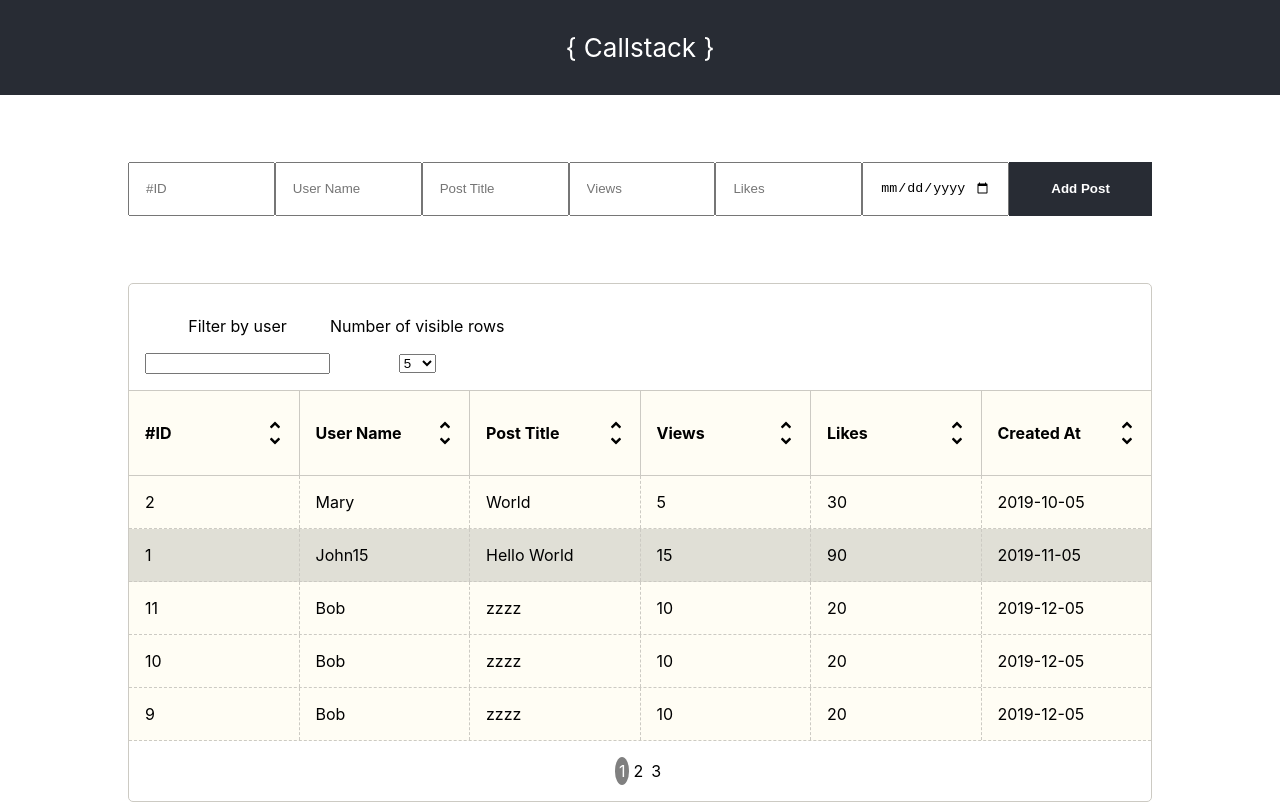
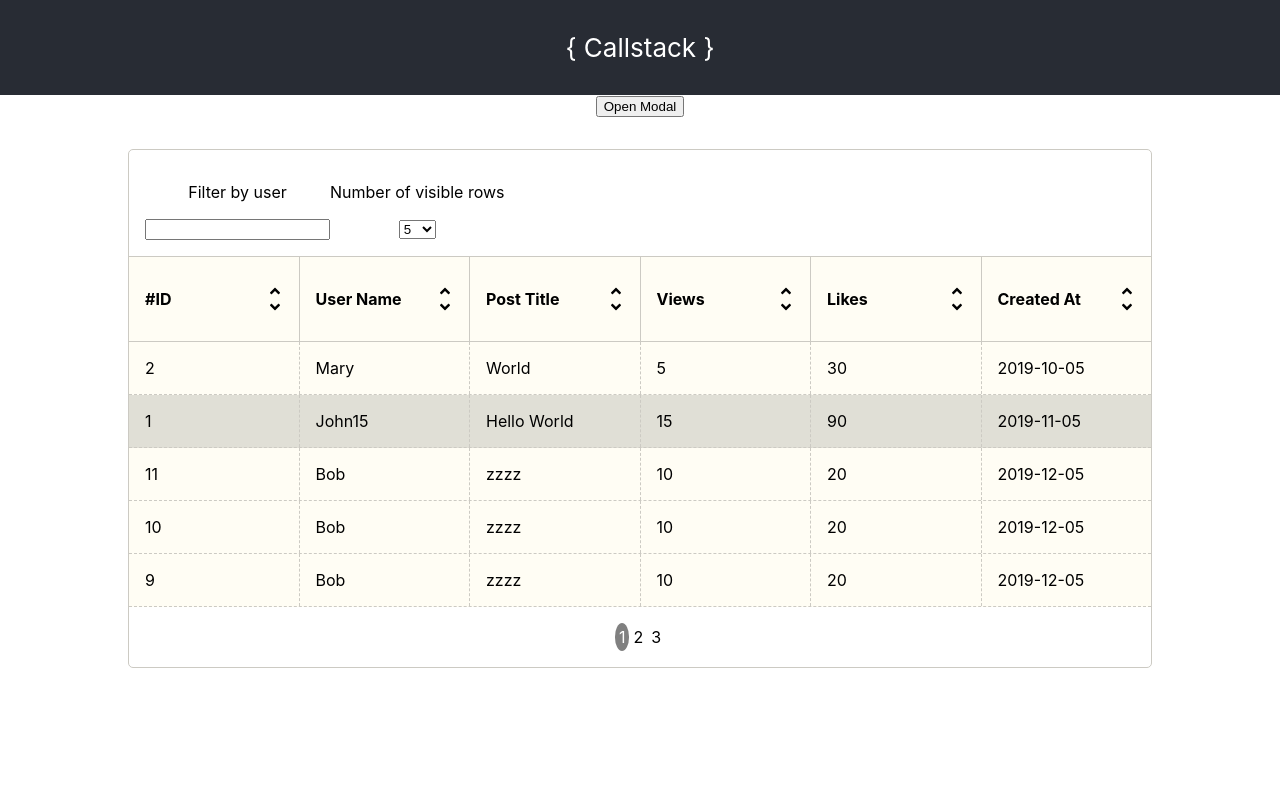
Before and after one commit to aboutroots/react-dynamic-table, a React (Create React App) app: page / in a window 1280 px wide. Built offline with nearby package versions, Linux system fonts and the light colour scheme.

Commit message:
Use react-modal for AddPost component.

```diff
--- a/package.json
+++ b/package.json
@@ -7,6 +7,7 @@
     "react": "^16.8.6",
     "react-dom": "^16.8.6",
     "react-icons": "^3.6.1",
+    "react-modal": "^3.8.1",
     "react-redux": "^7.0.2",
     "react-scripts": "2.1.8",
     "redux": "^4.0.1",
--- a/src/components/AddPost/AddPost.js
+++ b/src/components/AddPost/AddPost.js
@@ -20,7 +20,10 @@ export class AddPost extends React.Component {
     let { id, username, postTitle, likes, views, createdAt } = this.state;
     createdAt = moment(createdAt).valueOf();
     const post = { id, username, postTitle, likes, views, createdAt };
-    this.validatePost(post) && this.props.addPost(post);
+    if (this.validatePost(post)) {
+      this.props.addPost(post);
+      this.props.afterAdd();
+    }
   };
 
   handleChange = (inputName, inputValue) => {
--- a/src/components/App/App.js
+++ b/src/components/App/App.js
@@ -1,5 +1,6 @@
 import React, { Component } from 'react';
 import { connect } from 'react-redux';
+import Modal from 'react-modal';
 
 import Tabular from '../Tabular/Tabular';
 import AddPost from '../AddPost/AddPost';
@@ -8,16 +9,46 @@ import { fetchPostsFromApi } from '../../actions/posts';
 
 import './App.css';
 
+Modal.setAppElement('#root');
+
 class App extends Component {
+  constructor() {
+    super();
+    this.state = {
+      modalIsOpen: false,
+    };
+
+    this.openModal = this.openModal.bind(this);
+    this.closeModal = this.closeModal.bind(this);
+  }
+
   componentDidMount() {
     this.props.authenticateUser('John15');
     this.props.fetchPostsFromApi();
   }
+
+  openModal() {
+    this.setState({ modalIsOpen: true });
+  }
+
+  closeModal() {
+    this.setState({ modalIsOpen: false });
+  }
+
   render() {
     return (
-      <div className="App">
+      <div className="App" id="app">
         <header className="App-header">{'{ Callstack }'}</header>
-        <AddPost />
+        <button onClick={this.openModal}>Open Modal</button>
+        <Modal
+          isOpen={this.state.modalIsOpen}
+          onRequestClose={this.closeModal}
+          contentLabel="Add Post Modal"
+        >
+          <h2>Add new Post data</h2>
+          <button onClick={this.closeModal}>Close</button>
+          <AddPost afterAdd={this.closeModal} />
+        </Modal>
         <Tabular />
       </div>
     );
```
Also changed, not shown: 1 other file (tests, documents, lock files or other folders).
